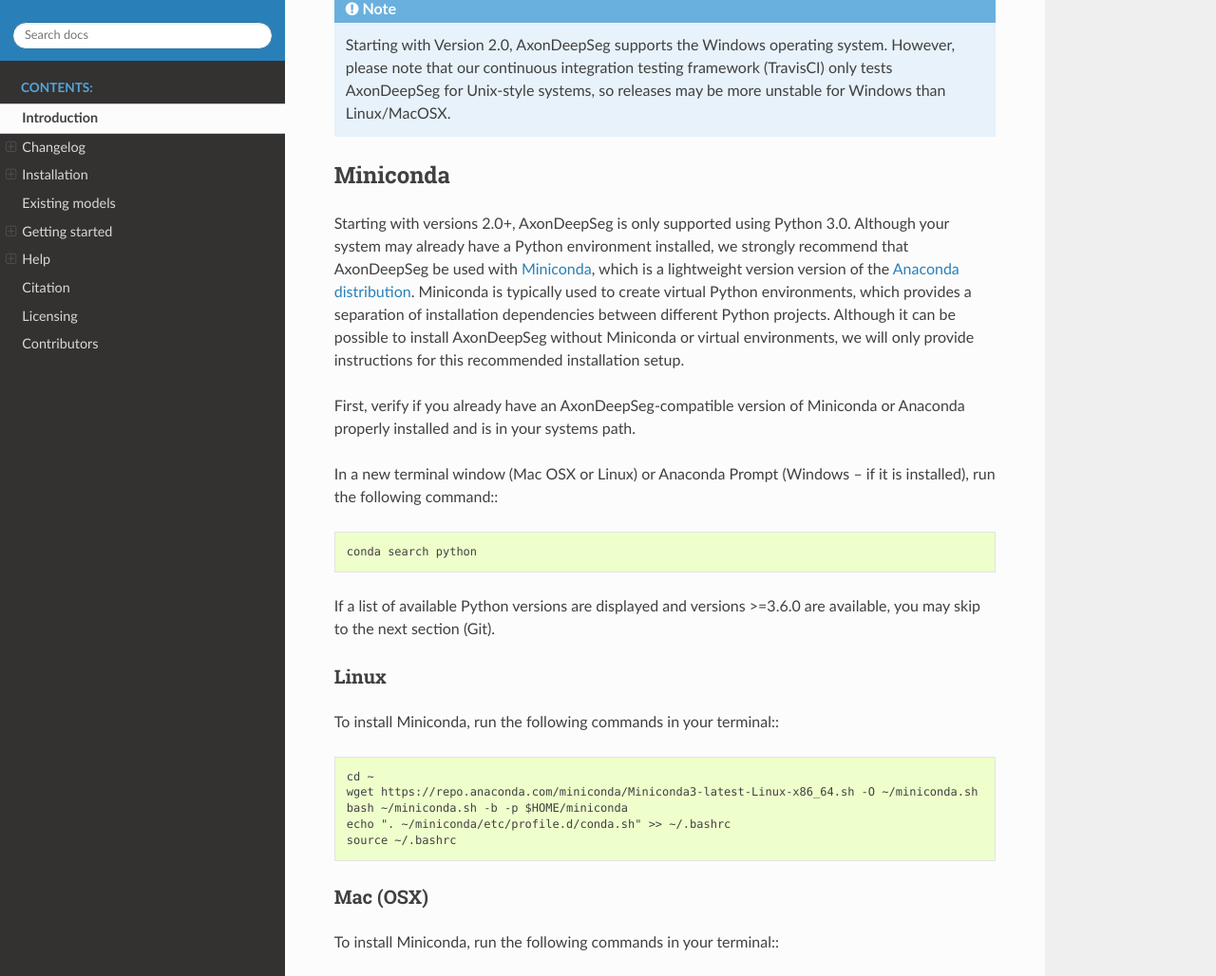
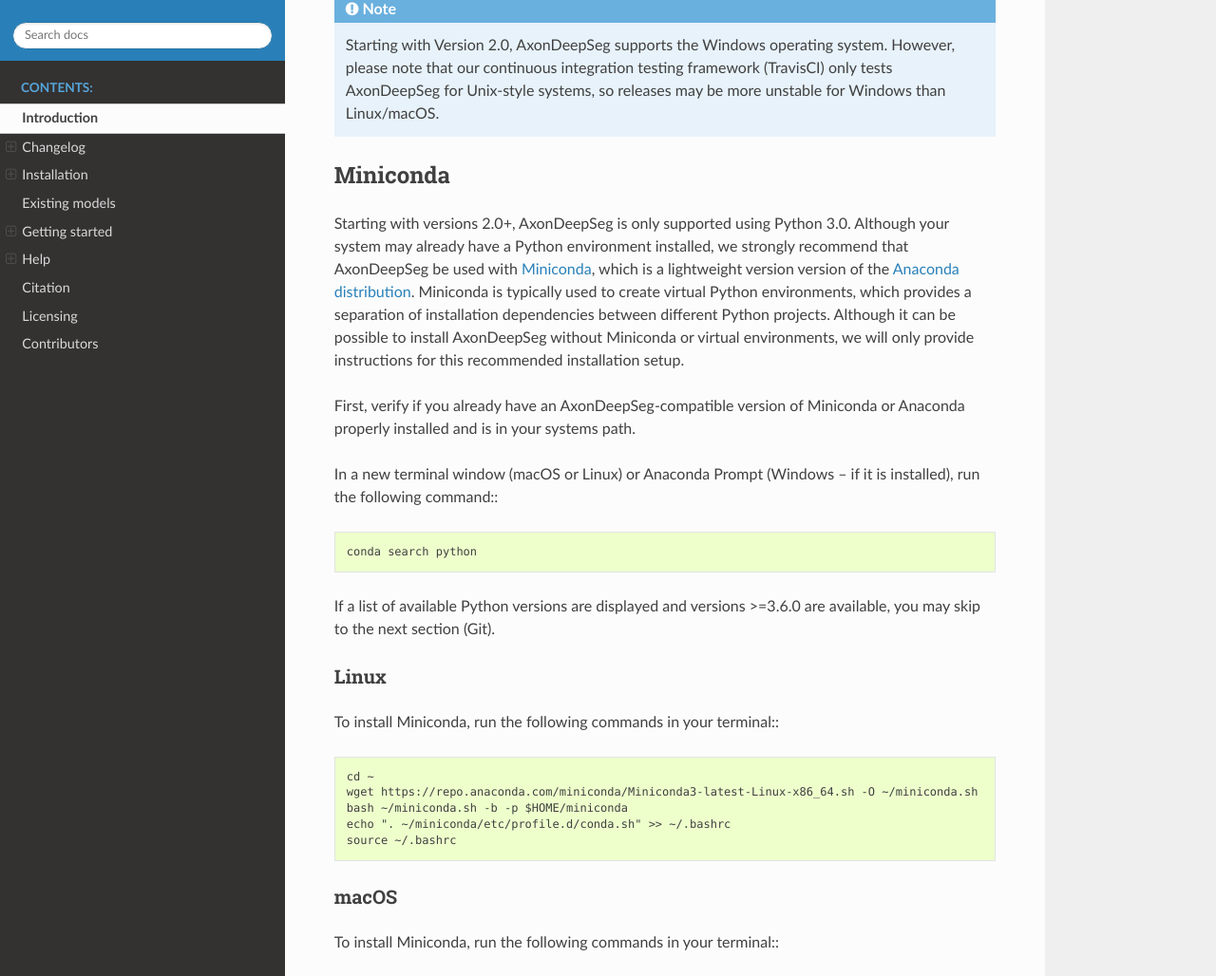
Before and after one commit to axondeepseg/axondeepseg, a Sphinx documentation site: the page built from docs/source/documentation.rst, in a window 1280 px wide and 1400 px high, scrolled down 2147 px. Shown: the part 220-1248 px from the top of the window at 95% size. Built offline with Sphinx 7.4.7 and the Read the Docs theme 2.0.0, drawn with Linux system fonts in a browser that asks for light colours; some of the changed text lies outside the part shown.

Commit message:
[DOC] Change Mac OSX name to new convenction (macOS)

```diff
--- a/docs/source/documentation.rst
+++ b/docs/source/documentation.rst
@@ -96,7 +96,7 @@
 
 .. NOTE :: Starting with Version 2.0, AxonDeepSeg supports the Windows operating system.
            However, please note that our continuous integration testing framework (TravisCI) only tests AxonDeepSeg
-           for Unix-style systems, so releases may be more unstable for Windows than Linux/MacOSX.
+           for Unix-style systems, so releases may be more unstable for Windows than Linux/macOS.
 
 Miniconda
 -------------------------------------------------------------------------------
@@ -109,7 +109,7 @@
 
 First, verify if you already have an AxonDeepSeg-compatible version of Miniconda or Anaconda properly installed and is in your systems path.
 
-In a new terminal window (Mac OSX or Linux) or Anaconda Prompt (Windows – if it is installed), run the following command:::
+In a new terminal window (macOS or Linux) or Anaconda Prompt (Windows – if it is installed), run the following command:::
 
     conda search python
 
@@ -126,7 +126,7 @@
     echo ". ~/miniconda/etc/profile.d/conda.sh" >> ~/.bashrc
     source ~/.bashrc
 
-Mac (OSX)
+macOS
 ~~~~~~~~~~~~~~~~~~~~~~~~~~~~~~~~~~~~~~~~~~~~~~~~~~~~~~~~~~~~~~~~~~~~~~~~~~~~~~
 
 To install Miniconda, run the following commands in your terminal:::
@@ -165,7 +165,7 @@
 guide is `conda <https://conda.io/docs/>`_, which is installed by default with Miniconda.
 We strongly recommend you create a virtual environment before you continue with your installation.
 
-To create a Python 3.6 virtual environment named "ads_venv", in a terminal window (Mac OSX or Linux)
+To create a Python 3.6 virtual environment named "ads_venv", in a terminal window (macOS or Linux)
 or Anaconda Prompt (Windows) run the following command and answer "y" to the installation
 instructions::
 
@@ -252,7 +252,7 @@
 --------------------------------------------------------------------------------
 .. NOTE ::
    This feature is not available if you installed AxonDeepSeg using ``pip``,
-   or if you are using a Mac OSX.
+   or if you are using a macOS.
 
 By default, AxonDeepSeg installs the CPU version of TensorFlow. To train a model
 using your GPU, you need to uninstall the TensorFlow from your virtual environment,
```
